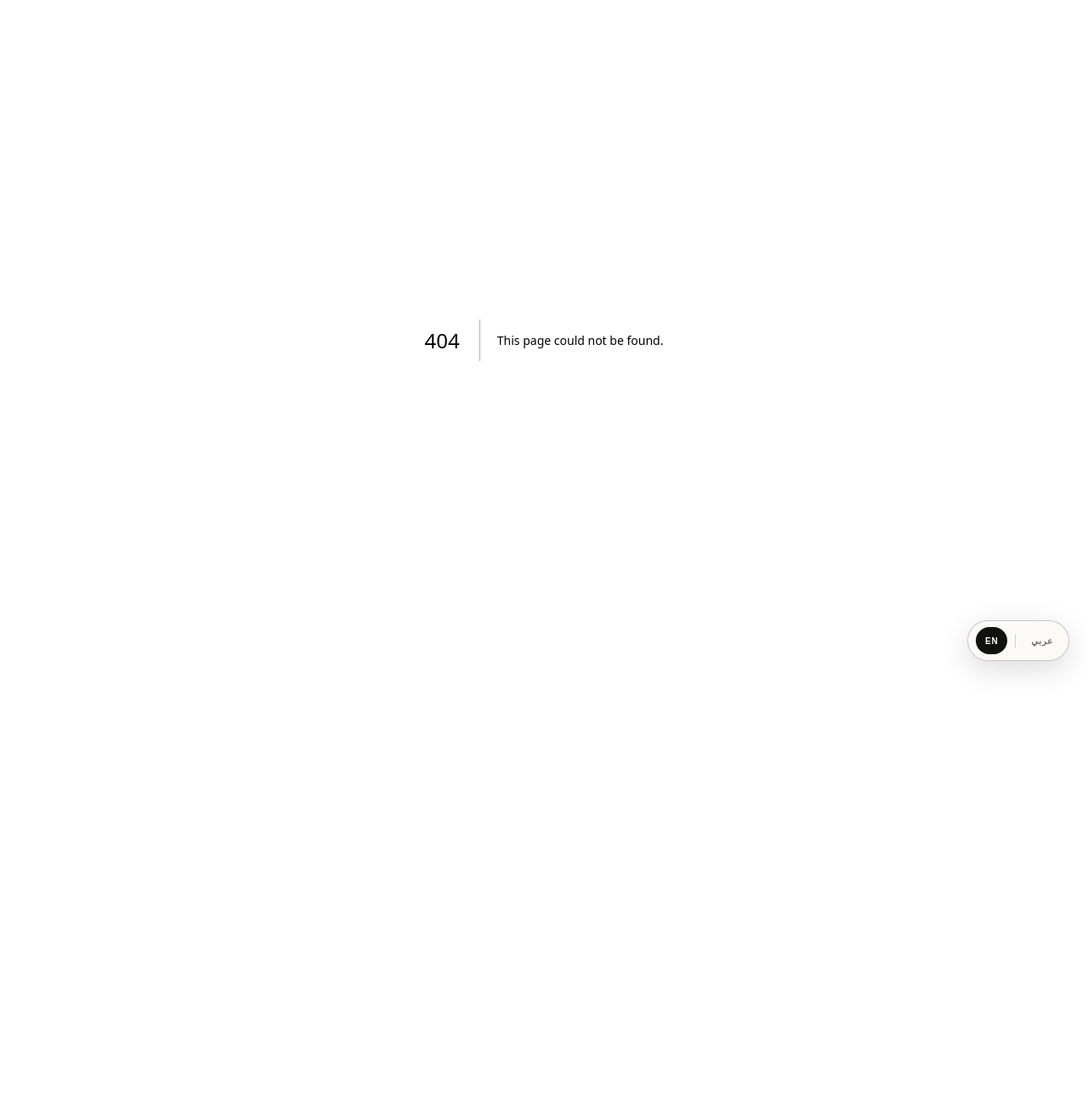
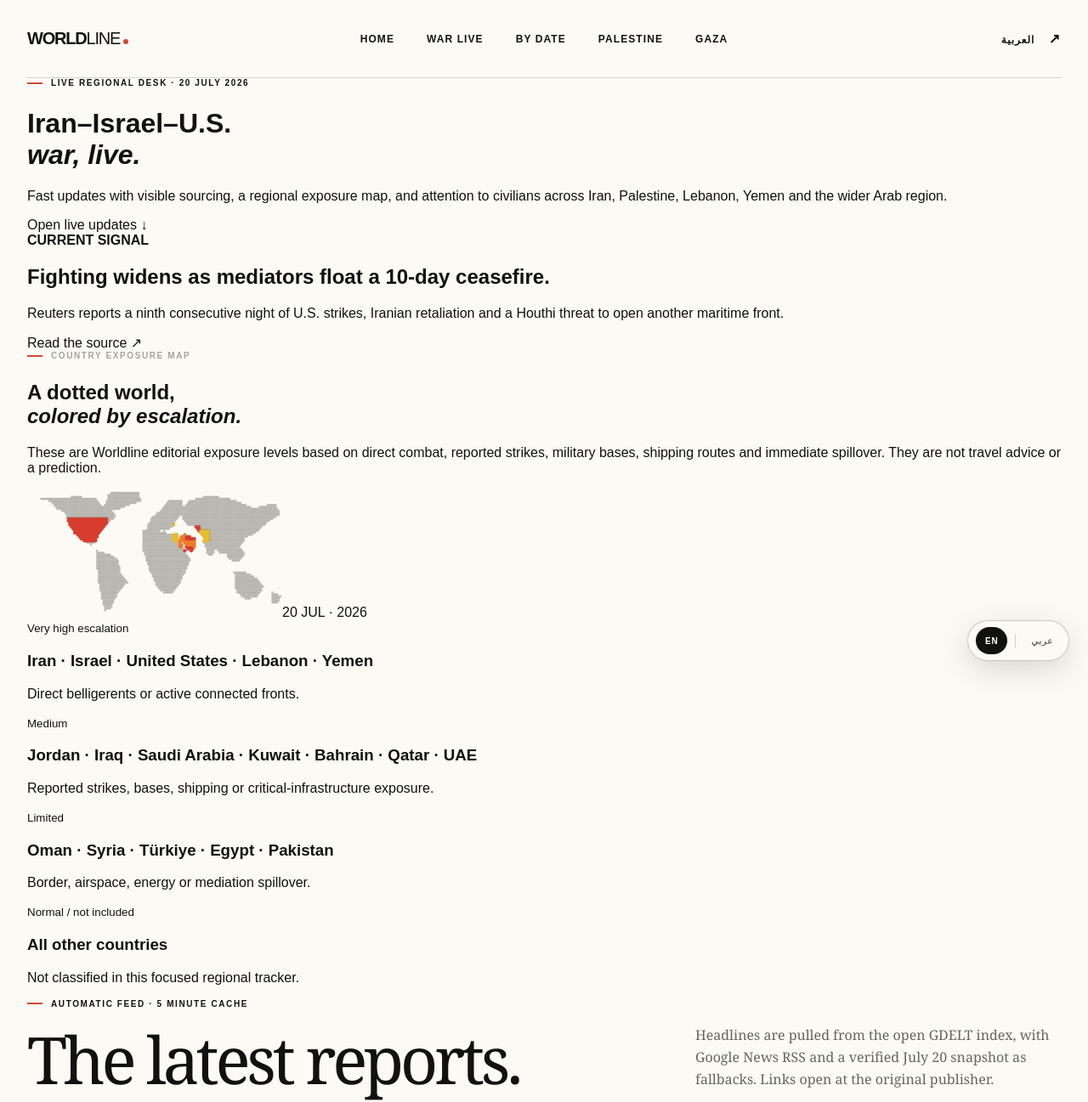
Before and after one commit to YYHomr/openworld, a Next.js app: page /war in a window 1280 px wide. Before the commit this address had no page. Shown: the top 1297 px of the page at 85% size. Before the commit the page ends 800 px from the top, so only its background shows below. Built offline with nearby package versions, Linux system fonts and the light colour scheme; no server answers.

Commit message:
Add English live war desk

```diff
--- /dev/null
+++ b/app/war/page.tsx
@@ -0,0 +1,19 @@
+import WarDotMap from "../components/WarDotMap";
+import LiveWarNews from "../components/LiveWarNews";
+
+export const metadata={title:"Iran–Israel–U.S. War Live — Worldline",description:"Live sourced reporting and an editorial country exposure map for the Iran–Israel–U.S. war."};
+const groups=[
+ {className:"red",label:"Very high escalation",countries:"Iran · Israel · United States · Lebanon · Yemen",note:"Direct belligerents or active connected fronts."},
+ {className:"orange",label:"Medium",countries:"Jordan · Iraq · Saudi Arabia · Kuwait · Bahrain · Qatar · UAE",note:"Reported strikes, bases, shipping or critical-infrastructure exposure."},
+ {className:"yellow",label:"Limited",countries:"Oman · Syria · Türkiye · Egypt · Pakistan",note:"Border, airspace, energy or mediation spillover."},
+ {className:"gray",label:"Normal / not included",countries:"All other countries",note:"Not classified in this focused regional tracker."}
+];
+export default function WarPage(){return <main className="war-page">
+ <nav className="nav shell war-nav"><a className="brand" href="/">WORLD<span>LINE</span><i/></a><div className="nav-links"><a href="/">Home</a><a className="active" href="/war">War live</a><a href="/date">By date</a><a href="/palestine">Palestine</a><a href="/gaza">Gaza</a></div><a className="edition" href="/ar/war">العربية <span>↗</span></a></nav>
+ <header className="war-hero shell"><div><p className="eyebrow"><span/> Live regional desk · 20 July 2026</p><h1>Iran–Israel–U.S.<br/><em>war, live.</em></h1><p>Fast updates with visible sourcing, a regional exposure map, and attention to civilians across Iran, Palestine, Lebanon, Yemen and the wider Arab region.</p><a href="#live">Open live updates ↓</a></div><aside><b><i/> CURRENT SIGNAL</b><h2>Fighting widens as mediators float a 10-day ceasefire.</h2><p>Reuters reports a ninth consecutive night of U.S. strikes, Iranian retaliation and a Houthi threat to open another maritime front.</p><a href="https://www.reuters.com/world/middle-east/us-launches-iran-strikes-ninth-day-another-american-confirmed-killed-2026-07-20/" target="_blank" rel="noreferrer">Read the source ↗</a></aside></header>
+ <section className="war-map-section"><div className="shell"><div className="war-map-head"><div><p className="eyebrow light"><span/> Country exposure map</p><h2>A dotted world,<br/><em>colored by escalation.</em></h2></div><p>These are Worldline editorial exposure levels based on direct combat, reported strikes, military bases, shipping routes and immediate spillover. They are not travel advice or a prediction.</p></div><div className="war-map-frame"><WarDotMap/><span>20 JUL · 2026</span></div><div className="war-legend">{groups.map(g=><article className={g.className} key={g.className}><i/><small>{g.label}</small><h3>{g.countries}</h3><p>{g.note}</p></article>)}</div></div></section>
+ <section className="war-live shell" id="live"><div className="section-heading"><div><p className="eyebrow"><span/> Automatic feed · 5 minute cache</p><h2>The latest reports.</h2></div><p>Headlines are pulled from the open GDELT index, with Google News RSS and a verified July 20 snapshot as fallbacks. Links open at the original publisher.</p></div><LiveWarNews lang="en"/></section>
+ <section className="war-sources"><div className="shell"><div><b>VERIFIED SNAPSHOT</b><h2>What is confirmed now.</h2></div><ol><li><span>01</span><p>Reuters reports mediators proposed a 10-day ceasefire to revive the Iran–U.S. interim deal.</p><a href="https://www.reuters.com/world/middle-east/mediators-propose-10-day-ceasefire-revive-iran-us-interim-deal-senior-iranian-2026-07-20/" target="_blank" rel="noreferrer">Reuters ↗</a></li><li><span>02</span><p>AP identified two U.S. soldiers killed in Iranian attacks in Jordan.</p><a href="https://apnews.com/article/1fd99826dfd511913b63d0b033b262d9" target="_blank" rel="noreferrer">AP ↗</a></li><li><span>03</span><p>The UN Secretary-General has urged Iran and the United States to return urgently to diplomacy.</p><a href="https://www.un.org/sg/en/content/highlight/2026-07-13.html" target="_blank" rel="noreferrer">United Nations ↗</a></li></ol></div></section>
+ <section className="war-method shell"><b>Map method</b><p>The map is deliberately broad and editorial. Red means direct belligerency or an active connected front; orange means reported military, infrastructure or shipping exposure; yellow means limited spillover or mediation proximity; gray means outside this tracker. Country coloring does not imply equal danger within every location.</p></section>
+ <footer className="footer shell"><a className="brand" href="/">WORLD<span>LINE</span><i/></a><p>Civilians first. Sources visible.</p><p>© 2026 Worldline Journal</p></footer>
+ </main>}
```
